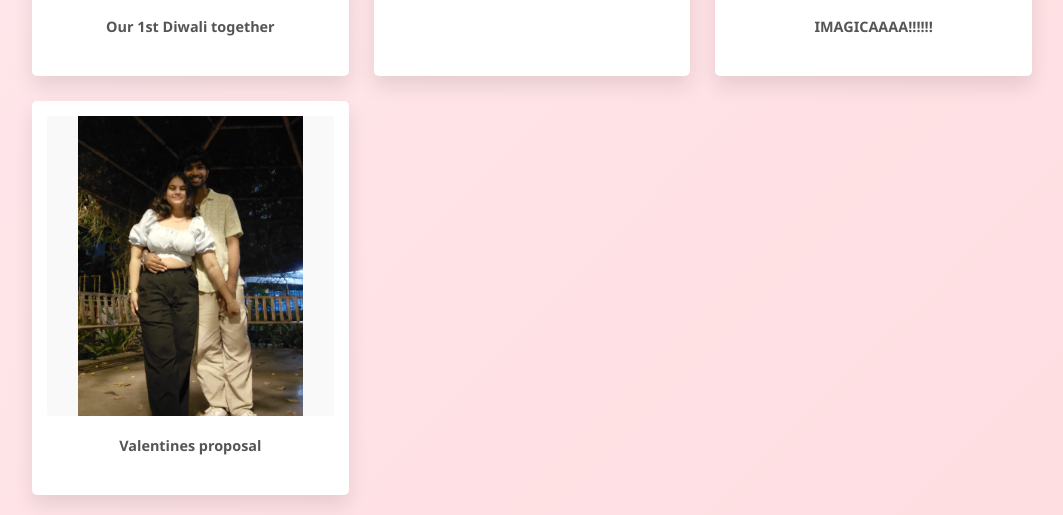
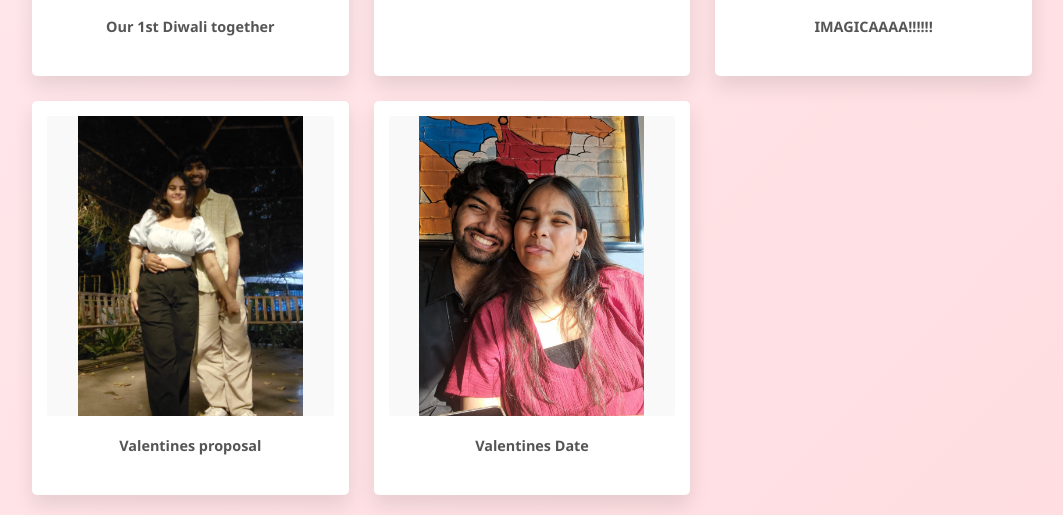
Before and after one commit to heetsampat/for-muskan, a plain HTML site: page memories.html in a window 1280 px wide. Shown: the part 1753-2268 px from the top of the page, without its empty margins (108-1171 px from the left). Drawn offline with Linux system fonts and the light colour scheme.

Commit message:
Add files via upload

```diff
--- a/memories.html
+++ b/memories.html
@@ -163,6 +163,11 @@
                 image: "memory13.jpeg",
                 heetVersion: "I dont wanna talk much about this day, because it was just so perfect and magical. But I will say this, that was not the most romantic proposal ever, and not the last one for sure. I took you to that beautiful place, took your hand in my hand, and you asked me to be yours forever.... asked you to be my valentine this year, and haaa bola tuneeeeee yayyyy!!!!!!. I felt like I was in a fairy tale. It was the happiest moment of my life. I love you so much, baby. You are my everything."
             },
+            {
+                title: "Valentines Date",
+                image: "memory14.jpeg",
+                heetVersion: "One of the best dates we have been on baby. Nothing too special about the day ig. We went to a normal cafe, had normal food, gave normal gifts to each other. But there was something special about that day for sure. Baby, I learned one thing today, that memories in out hearts and are far greater than memories saved in our phones. I lost all the pictures we clicked today but I remember each and every thing we did aaj, LOUD AND CLEAR. From having mid pasta at that cafe to judging couples at the beach, going to my place just to CHILL but ending up having a smokin hot makeout session, and then just lying there in each others arms.That was the best part. This day was fucking awesome, YOU are fucking awesome. Thank you so much for coming in my life baby. I LOVE YOU SO MUCH. "
+            },
             // Add more memories here in the same format
         ];
 
```
